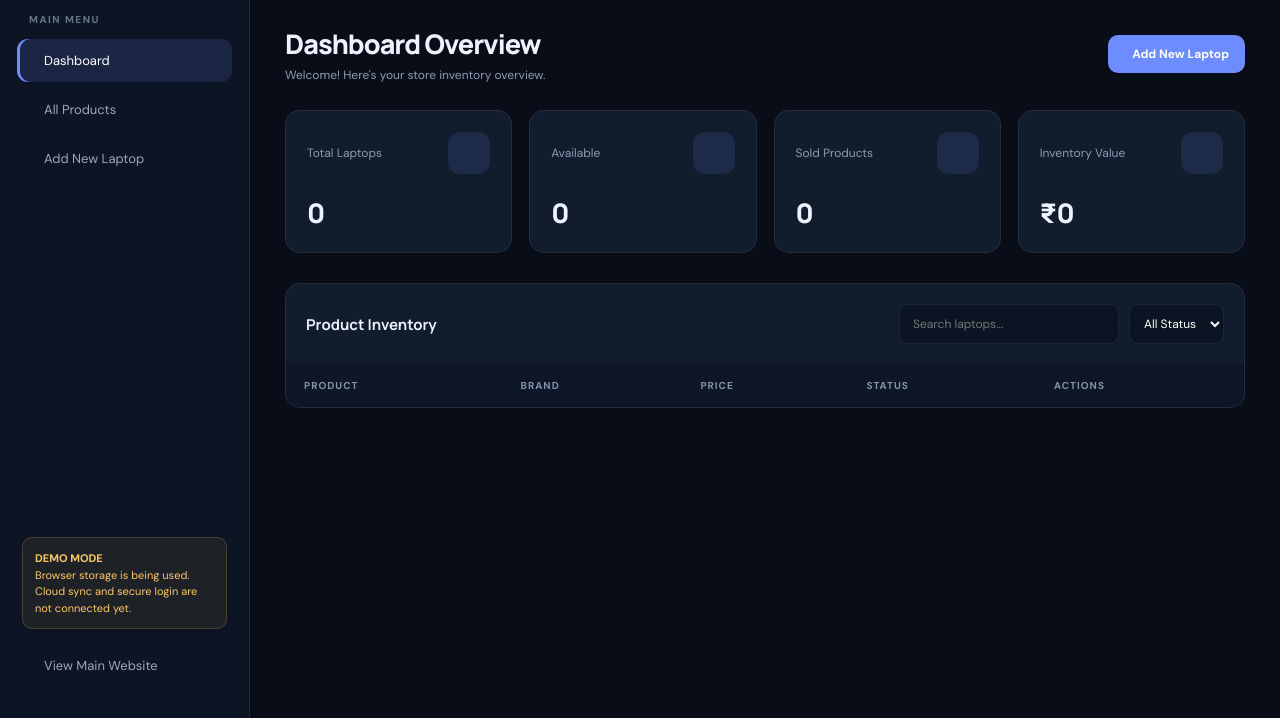
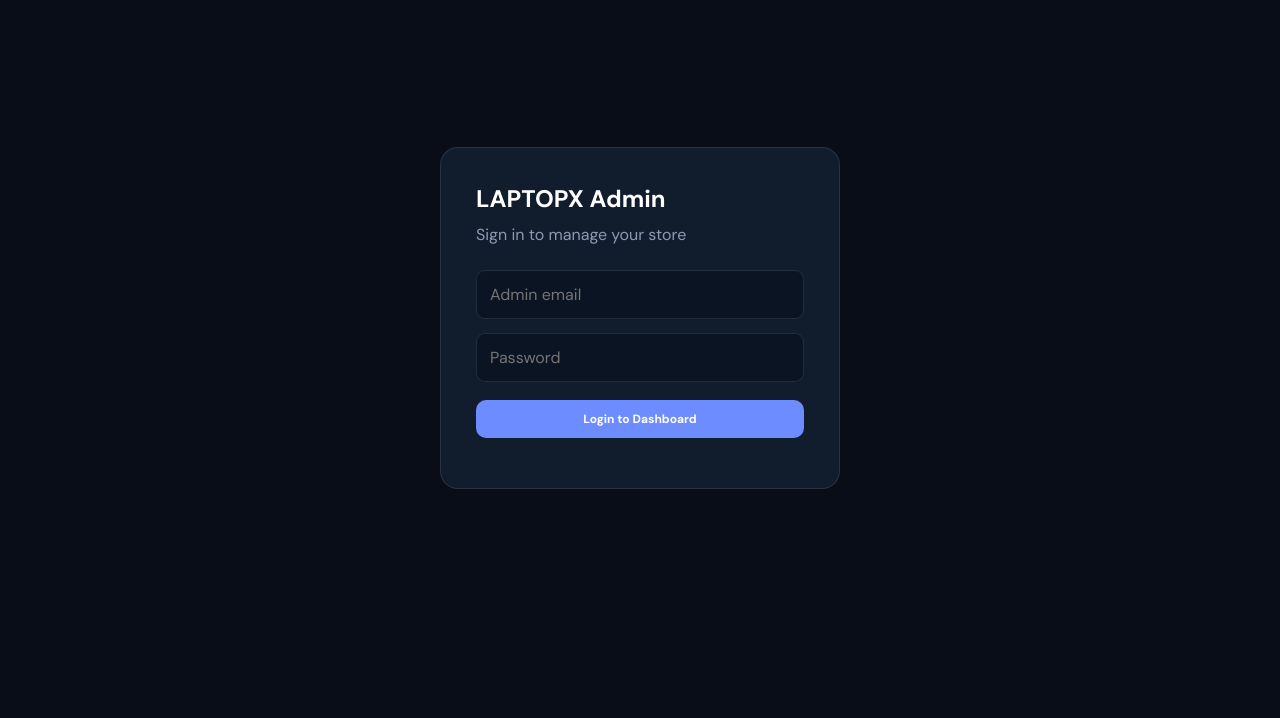
Before and after one commit to guidesicse-gif/lptop, a plain HTML site: page dashboard.html in a window 1280 px wide. Shown: the part 82-800 px from the top of the page. Drawn offline with nearby package versions, Linux system fonts and the light colour scheme.

Commit message:
Update dashboard.html

```diff
--- a/dashboard.html
+++ b/dashboard.html
@@ -738,6 +738,76 @@ td {
   </div>
 </div>
 
+   <!-- ADMIN LOGIN SCREEN -->
+<div id="loginScreen" style="
+  position:fixed;
+  inset:0;
+  z-index:1000;
+  background:#080d18;
+  display:flex;
+  align-items:center;
+  justify-content:center;
+  padding:20px;
+">
+  <form id="loginForm" style="
+    background:#111c2d;
+    padding:35px;
+    border-radius:18px;
+    width:100%;
+    max-width:400px;
+    border:1px solid rgba(255,255,255,.1);
+  ">
+    <h2 style="margin-bottom:10px;color:white">LAPTOPX Admin</h2>
+
+    <p style="color:#8d9bb2;margin-bottom:25px">
+      Sign in to manage your store
+    </p>
+
+    <input
+      id="loginEmail"
+      type="email"
+      placeholder="Admin email"
+      required
+      style="
+        width:100%;
+        padding:13px;
+        margin-bottom:14px;
+        background:#0a1423;
+        color:white;
+        border:1px solid rgba(255,255,255,.1);
+        border-radius:9px;
+      "
+    >
+
+    <input
+      id="loginPassword"
+      type="password"
+      placeholder="Password"
+      required
+      style="
+        width:100%;
+        padding:13px;
+        margin-bottom:18px;
+        background:#0a1423;
+        color:white;
+        border:1px solid rgba(255,255,255,.1);
+        border-radius:9px;
+      "
+    >
+
+    <button type="submit" class="primary-btn full-btn">
+      Login to Dashboard
+    </button>
+
+    <p id="loginError" style="
+      color:#ff8791;
+      margin-top:15px;
+      font-size:12px;
+    "></p>
+  </form>
+</div>
+
+
 <div class="toast" id="toast"></div>
 <!-- SUPABASE LIBRARY -->
 <script src="https://cdn.jsdelivr.net/npm/@supabase/supabase-js@2"></script>
```
